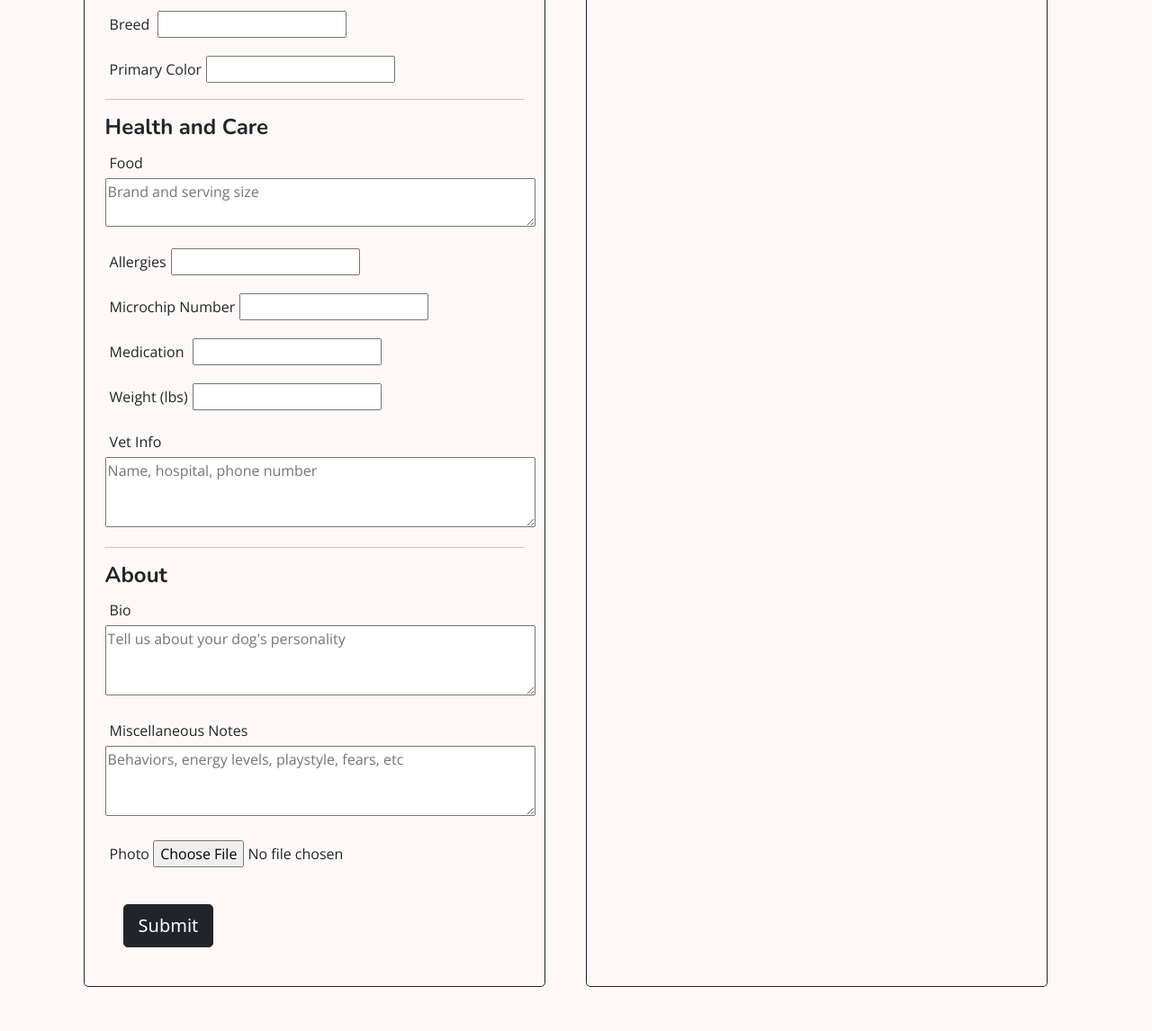
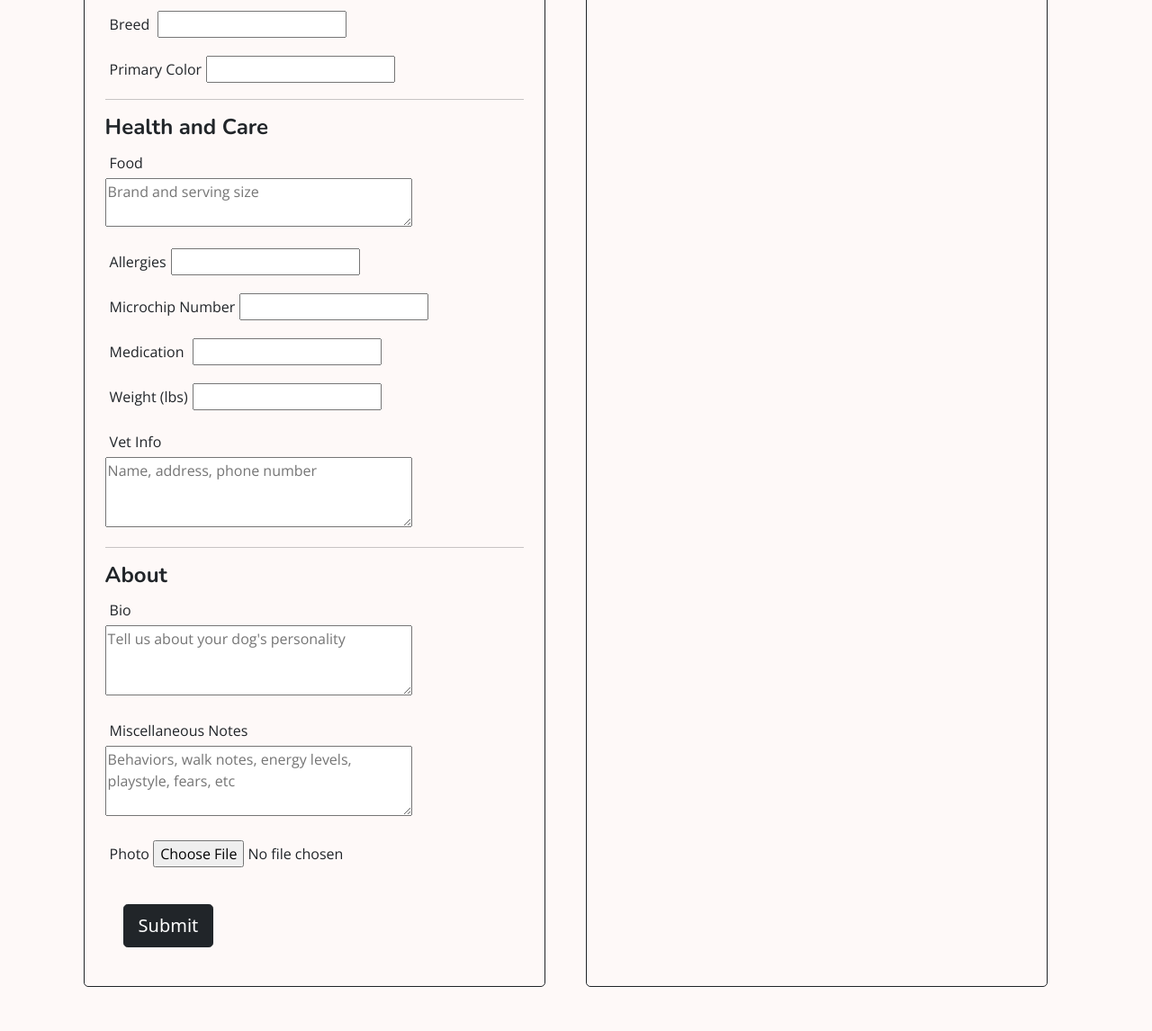
Before and after one commit to aprilso/dogdays, a Flask app: page /add_dog in a window 1280 px wide. Shown: the part 360-1506 px from the top of the page at 90% size. Run offline with Flask 2, Linux system fonts and the light colour scheme; some libraries are stand-ins or nearby versions.

Commit message:
fixed width of text input form to fit

```diff
--- a/templates/new_dog.html
+++ b/templates/new_dog.html
@@ -38,8 +38,8 @@
 
         <p>
           <label for="food">Food</label>
-          <!-- <input type="text" name="food"> -->
-          <textarea id="food" name="food" placeholder="Brand and serving size" rows="2" cols="50"></textarea>
+          <br>
+          <textarea id="food" name="food" placeholder="Brand and serving size" rows="2" cols="35"></textarea>
         </p>
 
         <p>
@@ -59,8 +59,8 @@
         </p>
 
         <p>
-          <label for="vet_info">Vet Info</label>
-          <textarea id="medical_info" name="medical_info" placeholder="Name, hospital, phone number" rows="3" cols="50"></textarea>
+          <label for="vet_info">Vet Info</label><br>
+          <textarea id="medical_info" name="medical_info" placeholder="Name, address, phone number" rows="3" cols="35"></textarea>
           <!-- <small class="form-text text-muted">
             Name, hospital, phone number
           </small> -->
@@ -70,13 +70,13 @@
         <p>
           <label for="bio">Bio</label><br>
           <!-- <input type="text" name="bio"> -->
-          <textarea id="bio" name="bio" placeholder="Tell us about your dog's personality" rows="3" cols="50"></textarea>
+          <textarea id="bio" name="bio" placeholder="Tell us about your dog's personality" rows="3" cols="35"></textarea>
         </p>
 
         <p>
           <label for="misc">Miscellaneous Notes</label>
           <!-- <input type="text" name="misc_notes">  -->
-          <textarea id="misc_notes" name="misc_notes" placeholder="Behaviors, energy levels, playstyle, fears, etc " rows="3" cols="50"></textarea>
+          <textarea id="misc_notes" name="misc_notes" placeholder="Behaviors, walk notes, energy levels, playstyle, fears, etc " rows="3" cols="35"></textarea>
         </p>
 
         <p><label for="photo">Photo</photo>
```
